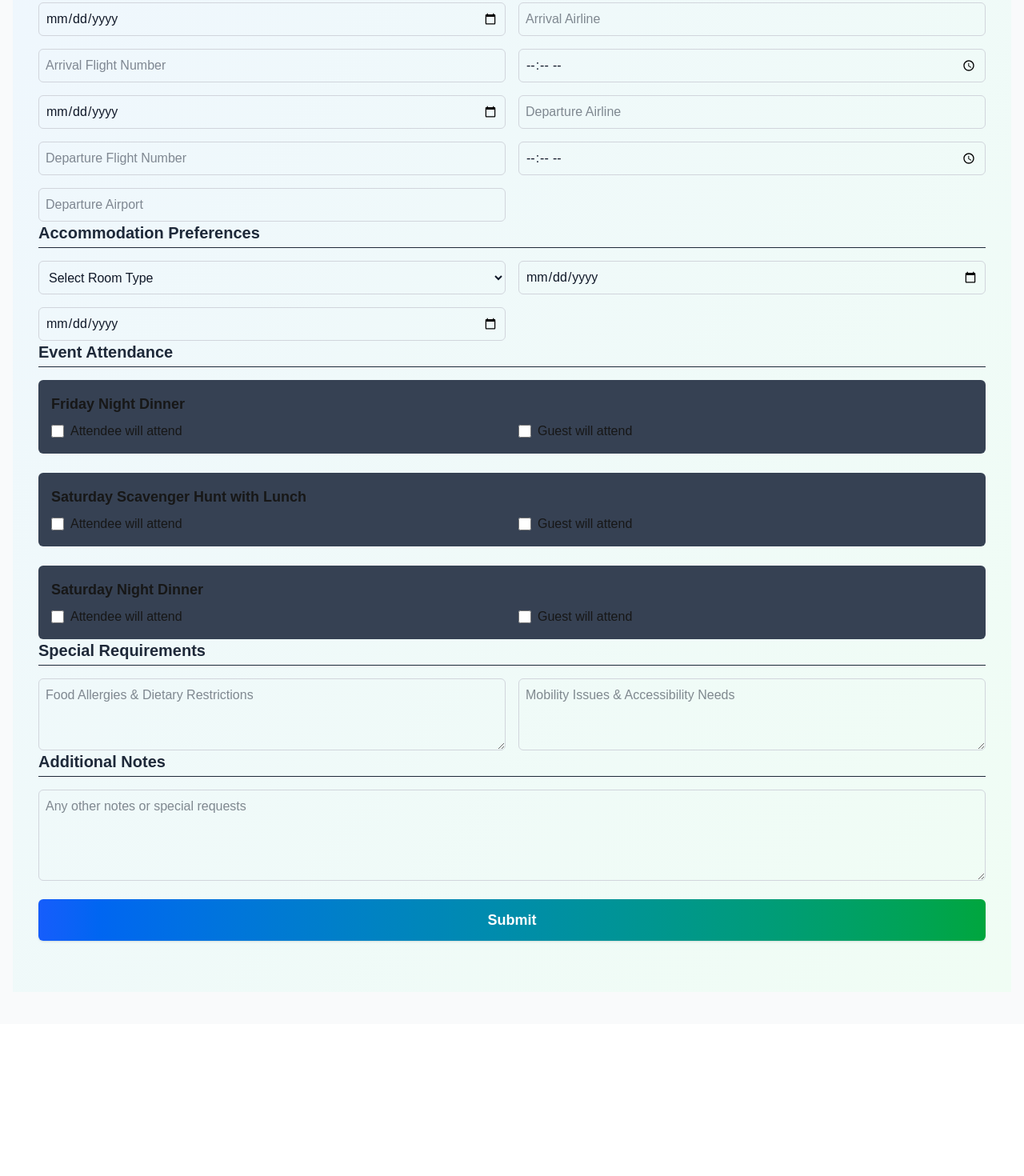
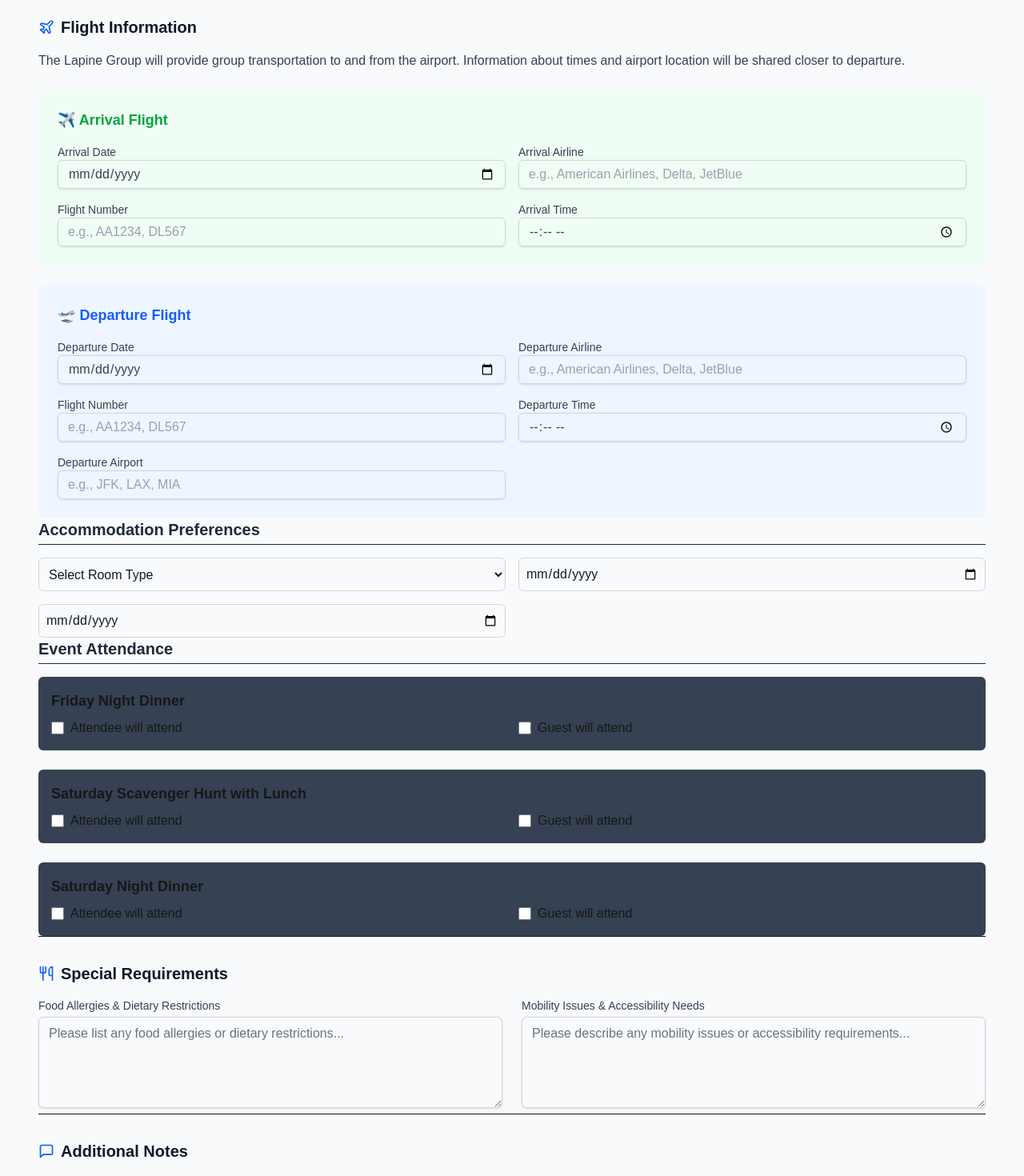
Before and after one commit to jm8gw/lapine-travel, a Next.js app: page /register in a window 1280 px wide. Shown: the part 600-2070 px from the top of the page at 80% size. Before the commit the page ends 1880 px from the top, so only its background shows below. Built offline with nearby package versions, Linux system fonts and the light colour scheme.

Commit message:
Formatted Flight Info, Special Reqs, and Notes

```diff
--- a/app/components/EventSchedule.tsx
+++ b/app/components/EventSchedule.tsx
@@ -86,7 +86,7 @@ export default function EventSchedule() {
           <h2 className="text-3xl md:text-4xl font-bold text-blue-600 mb-4">
             Event Schedule
           </h2>
-          <p className="text-lg text-gray-600 max-w-3xl mx-auto">
+          <p className="text-lg text-gray-600 max-w-4xl mx-auto">
             Four days of business meetings, networking, and memorable
             experiences in beautiful Puerto Rico
           </p>
--- a/app/register/RegistrationForm2.tsx
+++ b/app/register/RegistrationForm2.tsx
@@ -29,12 +29,18 @@ export default function RegistrationForm({ initialData, onClose }: Props) {
     checkInDate: initialData?.[15] || "",
     checkOutDate: initialData?.[16] || "",
     eventAttendance: {
-      fridayDinnerAttendee: initialData?.[17]?.includes("fridayDinnerAttendee") || false,
-      fridayDinnerGuest: initialData?.[17]?.includes("fridayDinnerGuest") || false,
-      saturdayScavengerAttendee: initialData?.[17]?.includes("saturdayScavengerAttendee") || false,
-      saturdayScavengerGuest: initialData?.[17]?.includes("saturdayScavengerGuest") || false,
-      saturdayDinnerAttendee: initialData?.[17]?.includes("saturdayDinnerAttendee") || false,
-      saturdayDinnerGuest: initialData?.[17]?.includes("saturdayDinnerGuest") || false,
+      fridayDinnerAttendee:
+        initialData?.[17]?.includes("fridayDinnerAttendee") || false,
+      fridayDinnerGuest:
+        initialData?.[17]?.includes("fridayDinnerGuest") || false,
+      saturdayScavengerAttendee:
+        initialData?.[17]?.includes("saturdayScavengerAttendee") || false,
+      saturdayScavengerGuest:
+        initialData?.[17]?.includes("saturdayScavengerGuest") || false,
+      saturdayDinnerAttendee:
+        initialData?.[17]?.includes("saturdayDinnerAttendee") || false,
+      saturdayDinnerGuest:
+        initialData?.[17]?.includes("saturdayDinnerGuest") || false,
     },
     foodAllergies: initialData?.[18] || "",
     mobilityIssues: initialData?.[19] || "",
@@ -67,7 +73,7 @@ export default function RegistrationForm({ initialData, onClose }: Props) {
   //console.log("RegistrationForm2.tsx: formData initialized with:", formData);
   //   const searchParams = useSearchParams();
   //const tokenFromUrl = searchParams.get("token");
-  const tokenFromUrl = null
+  const tokenFromUrl = null;
   //const [token, setToken] = useState<string | null>(tokenFromUrl);
   //   const emailFromUrl = searchParams.get("email");
   //   const [UrlEmail, setUrlEmail] = useState<string | null>(emailFromUrl);
@@ -180,15 +186,14 @@ export default function RegistrationForm({ initialData, onClose }: Props) {
     };
   }
 
-
   return (
-    <form
-      onSubmit={handleSubmit}
-      className="py-16 px-4 sm:px-6 lg:px-8 bg-gradient-to-br from-blue-50 to-green-50"
-    >
+    <form onSubmit={handleSubmit} className="py-16 px-4 sm:px-6 lg:px-8">
+      {/* bg-gradient-to-br from-blue-50 to-green-50 */}
       {/* Header Section */}
       <div className="grid auto-rows-min grid-rows-[auto_auto] items-start gap-1.5 px-6 text-center bg-gradient-to-r from-blue-600 to-green-600 text-white rounded-t-lg">
-              <div className="text-3xl font-bold">Sign up here to reserve your room</div>
+        <div className="text-3xl font-bold">
+          Sign up here to reserve your room
+        </div>
       </div>
       <div className="text-center mb-8">
         <p className="text-lg text-gray-700 mb-2">
@@ -208,11 +213,13 @@ export default function RegistrationForm({ initialData, onClose }: Props) {
           Fontaine Travel will make all hotel reservations for travelers.
         </p>
         <p className="text-md text-gray-700 font-bold">
-            All reservations MUST be booked by October 21, 2025 or reservation is not guaranteed.
+          All reservations MUST be booked by October 21, 2025 or reservation is
+          not guaranteed.
         </p>
       </div>
       {/* Personal Information */}
       <section>
+        <div className="space-y-6 border-t pt-8">
           <div className="flex items-center space-x-2 mb-4">
             <svg
               className="h-5 w-5 text-blue-600"
@@ -227,7 +234,9 @@ export default function RegistrationForm({ initialData, onClose }: Props) {
               <path d="M22 21v-2a4 4 0 0 0-3-3.87"></path>
               <circle cx="9" cy="7" r="4"></circle>
             </svg>
-        <h3 className="text-xl font-semibold text-gray-900">Personal Information</h3>
+            <h3 className="text-xl font-semibold text-gray-900">
+              Personal Information
+            </h3>
           </div>
           <div className="grid grid-cols-1 md:grid-cols-2 gap-4">
             <div>
@@ -331,81 +340,203 @@ export default function RegistrationForm({ initialData, onClose }: Props) {
 							<option value="XXXL">XXXL</option>
 						</select> */}
           </div>
+        </div>
       </section>
 
       {/* Flight Information */}
       <section>
-        <h2 className="text-xl font-semibold text-gray-800 border-b pb-1 mb-4">
+        <div className="space-y-6 border-t pt-8">
+          <div className="flex items-center space-x-2 mb-4">
+            <svg
+              xmlns="http://www.w3.org/2000/svg"
+              width="24"
+              height="24"
+              viewBox="0 0 24 24"
+              fill="none"
+              stroke="currentColor"
+              stroke-width="2"
+              stroke-linecap="round"
+              stroke-linejoin="round"
+              className="lucide lucide-plane h-5 w-5 text-blue-600"
+              aria-hidden="true"
+            >
+              <path d="M17.8 19.2 16 11l3.5-3.5C21 6 21.5 4 21 3c-1-.5-3 0-4.5 1.5L13 8 4.8 6.2c-.5-.1-.9.1-1.1.5l-.3.5c-.2.5-.1 1 .3 1.3L9 12l-2 3H4l-1 1 3 2 2 3 1-1v-3l3-2 3.5 5.3c.3.4.8.5 1.3.3l.5-.2c.4-.3.6-.7.5-1.2z"></path>
+            </svg>
+            <h3 className="text-xl font-semibold text-gray-900">
               Flight Information
-        </h2>
+            </h3>
+          </div>
+          <p className="text-gray-700 mb-6 text-left">
+            The Lapine Group will provide group transportation to and from the
+            airport. Information about times and airport location will be shared
+            closer to departure.
+          </p>
+          <div className="bg-green-50 p-6 rounded-lg">
+            <h4 className="text-lg font-medium text-gray-900 mb-4 flex items-center">
+              <span className="text-green-600 mr-2 font-bold">
+                ✈️ Arrival Flight
+              </span>
+            </h4>
             <div className="grid grid-cols-1 md:grid-cols-2 gap-4">
+              <div>
+                <label
+                  data-slot="label"
+                  className="flex text-sm font-medium text-gray-700"
+                  htmlFor="arrivalDate"
+                >
+                  Arrival Date
+                </label>
                 <input
                   name="arrivalDate"
                   type="date"
                   placeholder="Arrival Date"
                   value={formData.arrivalDate}
                   onChange={handleChange}
-            className="border border-gray-300 text-gray-900 rounded-md p-2 focus:outline-none focus:ring-2 focus:ring-blue-500"
+                  className="w-full h-9 px-3 py-1 rounded-md border border-gray-300 shadow-sm focus:border-blue-500 focus:ring-blue-500 outline-none text-gray-700"
                 />
+              </div>
+              <div>
+                <label
+                  data-slot="label"
+                  className="flex text-sm font-medium text-gray-700"
+                  htmlFor="arrivalAirline"
+                >
+                  Arrival Airline
+                </label>
                 <input
                   name="arrivalAirline"
-            placeholder="Arrival Airline"
+                  placeholder="e.g., American Airlines, Delta, JetBlue"
                   value={formData.arrivalAirline}
                   onChange={handleChange}
-            className="border border-gray-300 text-gray-900 rounded-md p-2 focus:outline-none focus:ring-2 focus:ring-blue-500"
+                  className="w-full h-9 px-3 py-1 rounded-md border border-gray-300 shadow-sm focus:border-blue-500 focus:ring-blue-500 outline-none placeholder-gray-400"
                 />
+              </div>
+              <div>
+                <label
+                  data-slot="label"
+                  className="flex text-sm font-medium text-gray-700"
+                  htmlFor="arrivalFlightNumber"
+                >
+                  Flight Number
+                </label>
                 <input
                   name="arrivalFlightNumber"
-            placeholder="Arrival Flight Number"
+                  placeholder="e.g., AA1234, DL567"
                   value={formData.arrivalFlightNumber}
                   onChange={handleChange}
-            className="border border-gray-300 text-gray-900 rounded-md p-2 focus:outline-none focus:ring-2 focus:ring-blue-500"
+                  className="w-full h-9 px-3 py-1 rounded-md border border-gray-300 shadow-sm focus:border-blue-500 focus:ring-blue-500 outline-none placeholder-gray-400"
                 />
+              </div>
+              <div>
+                <label
+                  data-slot="label"
+                  className="flex text-sm font-medium text-gray-700"
+                  htmlFor="arrivalTime"
+                >
+                  Arrival Time
+                </label>
                 <input
                   name="arrivalTime"
                   type="time"
                   placeholder="Arrival Time"
                   value={formData.arrivalTime}
                   onChange={handleChange}
-            className="border border-gray-300 text-gray-900 rounded-md p-2 focus:outline-none focus:ring-2 focus:ring-blue-500"
+                  className="w-full h-9 px-3 py-1 rounded-md border border-gray-300 shadow-sm focus:border-blue-500 focus:ring-blue-500 outline-none text-gray-700"
                 />
+              </div>
+            </div>
+          </div>
+          <div className="bg-blue-50 p-6 rounded-lg">
+            <h4 className="text-lg font-medium text-gray-900 mb-4 flex items-center">
+              <span className="text-blue-600 mr-2 font-bold">
+                🛫 Departure Flight
+              </span>
+            </h4>
+            <div className="grid grid-cols-1 md:grid-cols-2 gap-4">
+              <div>
+                <label
+                  data-slot="label"
+                  className="flex text-sm font-medium text-gray-700"
+                  htmlFor="departureDate"
+                >
+                  Departure Date
+                </label>
                 <input
                   name="departureDate"
                   type="date"
                   placeholder="Departure Date"
                   value={formData.departureDate}
                   onChange={handleChange}
-            className="border border-gray-300 text-gray-900 rounded-md p-2 focus:outline-none focus:ring-2 focus:ring-blue-500"
+                  className="w-full h-9 px-3 py-1 rounded-md border border-gray-300 shadow-sm focus:border-blue-500 focus:ring-blue-500 outline-none text-gray-700"
                 />
+              </div>
+              <div>
+                <label
+                  data-slot="label"
+                  className="flex text-sm font-medium text-gray-700"
+                  htmlFor="departureAirline"
+                >
+                  Departure Airline
+                </label>
                 <input
                   name="departureAirline"
-            placeholder="Departure Airline"
+                  placeholder="e.g., American Airlines, Delta, JetBlue"
                   value={formData.departureAirline}
                   onChange={handleChange}
-            className="border border-gray-300 text-gray-900 rounded-md p-2 focus:outline-none focus:ring-2 focus:ring-blue-500"
+                  className="w-full h-9 px-3 py-1 rounded-md border border-gray-300 shadow-sm focus:border-blue-500 focus:ring-blue-500 outline-none placeholder-gray-400"
                 />
+              </div>
+              <div>
+                <label
+                  data-slot="label"
+                  className="flex text-sm font-medium text-gray-700"
+                  htmlFor="departureFlightNumber"
+                >
+                  Flight Number
+                </label>
                 <input
                   name="departureFlightNumber"
-            placeholder="Departure Flight Number"
+                  placeholder="e.g., AA1234, DL567"
                   value={formData.departureFlightNumber}
                   onChange={handleChange}
-            className="border border-gray-300 text-gray-900 rounded-md p-2 focus:outline-none focus:ring-2 focus:ring-blue-500"
+                  className="w-full h-9 px-3 py-1 rounded-md border border-gray-300 shadow-sm focus:border-blue-500 focus:ring-blue-500 outline-none placeholder-gray-400"
                 />
+              </div>
+              <div>
+                <label
+                  data-slot="label"
+                  className="flex text-sm font-medium text-gray-700"
+                  htmlFor="departureTime"
+                >
+                  Departure Time
+                </label>
                 <input
                   name="departureTime"
                   type="time"
                   placeholder="Departure Time"
                   value={formData.departureTime}
                   onChange={handleChange}
-            className="border border-gray-300 text-gray-900 rounded-md p-2 focus:outline-none focus:ring-2 focus:ring-blue-500"
+                  className="w-full h-9 px-3 py-1 rounded-md border border-gray-300 shadow-sm focus:border-blue-500 focus:ring-blue-500 outline-none text-gray-700"
                 />
+              </div>
+              <div>
+                <label
+                  data-slot="label"
+                  className="flex text-sm font-medium text-gray-700"
+                  htmlFor="departureAirport"
+                >
+                  Departure Airport
+                </label>
                 <input
                   name="departureAirport"
-            placeholder="Departure Airport"
+                  placeholder="e.g., JFK, LAX, MIA"
                   value={formData.departureAirport}
                   onChange={handleChange}
-            className="border border-gray-300 text-gray-900 rounded-md p-2 focus:outline-none focus:ring-2 focus:ring-blue-500"
+                  className="w-full h-9 px-3 py-1 rounded-md border border-gray-300 shadow-sm focus:border-blue-500 focus:ring-blue-500 outline-none placeholder-gray-400"
                 />
+              </div>
+            </div>
+          </div>
         </div>
       </section>
 
@@ -498,42 +629,107 @@ export default function RegistrationForm({ initialData, onClose }: Props) {
 
       {/* Special Requirements */}
       <section>
-        <h2 className="text-xl font-semibold text-gray-800 border-b pb-1 mb-4">
+        <div className="space-y-6 border-t pt-8">
+          <div className="flex items-center space-x-2 mb-4">
+            <svg
+              xmlns="http://www.w3.org/2000/svg"
+              width="24"
+              height="24"
+              viewBox="0 0 24 24"
+              fill="none"
+              stroke="currentColor"
+              stroke-width="2"
+              stroke-linecap="round"
+              stroke-linejoin="round"
+              className="lucide lucide-utensils h-5 w-5 text-blue-600"
+              aria-hidden="true"
+            >
+              <path d="M3 2v7c0 1.1.9 2 2 2h4a2 2 0 0 0 2-2V2"></path>
+              <path d="M7 2v20"></path>
+              <path d="M21 15V2a5 5 0 0 0-5 5v6c0 1.1.9 2 2 2h3Zm0 0v7"></path>
+            </svg>
+            <h3 className="text-xl font-semibold text-gray-900">
               Special Requirements
-        </h2>
-        <div className="grid grid-cols-1 md:grid-cols-2 gap-4">
+            </h3>
+          </div>
+          <div className="grid grid-cols-1 md:grid-cols-2 gap-6">
+            <div>
+              <label
+                htmlFor="foodAllergies"
+                className="flex items-center gap-2 text-sm text-gray-700 font-medium"
+              >
+                Food Allergies & Dietary Restrictions
+              </label>
               <textarea
                 name="foodAllergies"
-            rows={3}
-            placeholder="Food Allergies & Dietary Restrictions"
+                rows={4}
+                placeholder="Please list any food allergies or dietary restrictions..."
                 value={formData.foodAllergies}
                 onChange={handleChange}
-            className="border border-gray-300 text-gray-900 rounded-md p-2 focus:outline-none focus:ring-2 focus:ring-blue-500"
+                className="mt-1 w-full min-h-16 rounded-md border border-gray-300 bg-transparent px-3 py-2 text-base shadow-sm outline-none focus:border-blue-500 focus:ring-2 focus:ring-blue-500 placeholder-gray-500"
               />
+            </div>
+
+            <div>
+              <label
+                htmlFor="mobilityIssues"
+                className="flex items-center gap-2 text-sm text-gray-700 font-medium"
+              >
+                Mobility Issues & Accessibility Needs
+              </label>
               <textarea
                 name="mobilityIssues"
-            rows={3}
-            placeholder="Mobility Issues & Accessibility Needs"
+                rows={4}
+                placeholder="Please describe any mobility issues or accessibility requirements..."
                 value={formData.mobilityIssues}
                 onChange={handleChange}
-            className="border border-gray-300 text-gray-900 rounded-md p-2 focus:outline-none focus:ring-2 focus:ring-blue-500"
+                className="mt-1 w-full min-h-16 rounded-md border border-gray-300 bg-transparent px-3 py-2 text-base shadow-sm outline-none focus:border-blue-500 focus:ring-2 focus:ring-blue-500 placeholder-gray-500"
               />
+            </div>
+          </div>
         </div>
       </section>
 
       {/* Additional Notes */}
       <section>
-        <h2 className="text-xl font-semibold text-gray-800 border-b pb-1 mb-4">
+        <div className="space-y-6 border-t pt-8">
+          <div className="flex items-center space-x-2 mb-4">
+            <svg
+              xmlns="http://www.w3.org/2000/svg"
+              width="24"
+              height="24"
+              viewBox="0 0 24 24"
+              fill="none"
+              stroke="currentColor"
+              stroke-width="2"
+              stroke-linecap="round"
+              stroke-linejoin="round"
+              className="lucide lucide-message-square h-5 w-5 text-blue-600"
+              aria-hidden="true"
+            >
+              <path d="M21 15a2 2 0 0 1-2 2H7l-4 4V5a2 2 0 0 1 2-2h14a2 2 0 0 1 2 2z"></path>
+            </svg>
+            <h3 className="text-xl font-semibold text-gray-900">
               Additional Notes
-        </h2>
+            </h3>
+          </div>
+          <div>
+            <label
+              htmlFor="additionalNotes"
+              className="flex items-center gap-2 text-sm text-gray-700 font-medium"
+            >
+              Additional Notes for Organizer
+            </label>
             <textarea
               name="additionalNotes"
               rows={4}
-          placeholder="Any other notes or special requests"
+              placeholder="Please share any additional information or special requests..."
               value={formData.additionalNotes}
               onChange={handleChange}
-          className="w-full border border-gray-300 text-gray-900 rounded-md p-2 focus:outline-none focus:ring-2 focus:ring-blue-500"
+              className="mt-1 w-full min-h-16 rounded-md border border-gray-300 bg-transparent px-3 py-2 text-base shadow-sm outline-none focus:border-blue-500 focus:ring-2 focus:ring-blue-500 placeholder-gray-500"
             />
+          </div>
+        </div>
       </section>
 
       <button
```
Lines whose indentation alone changed are shown as unchanged.
